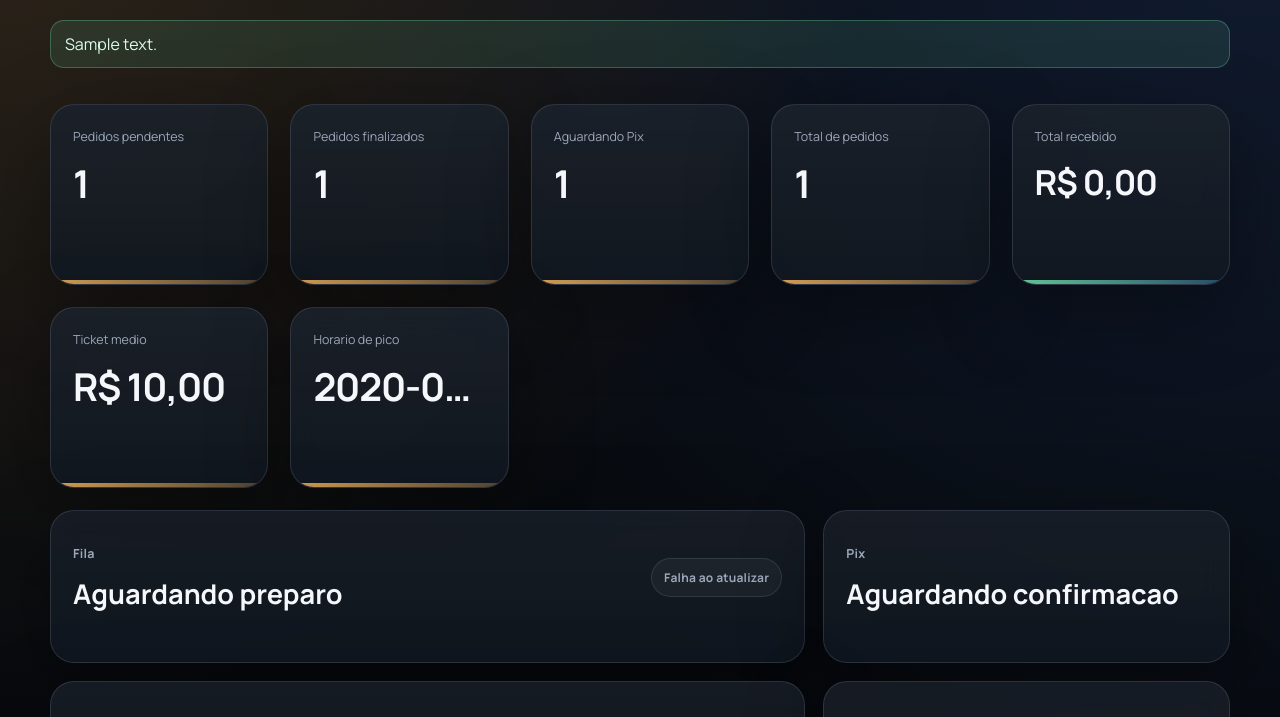
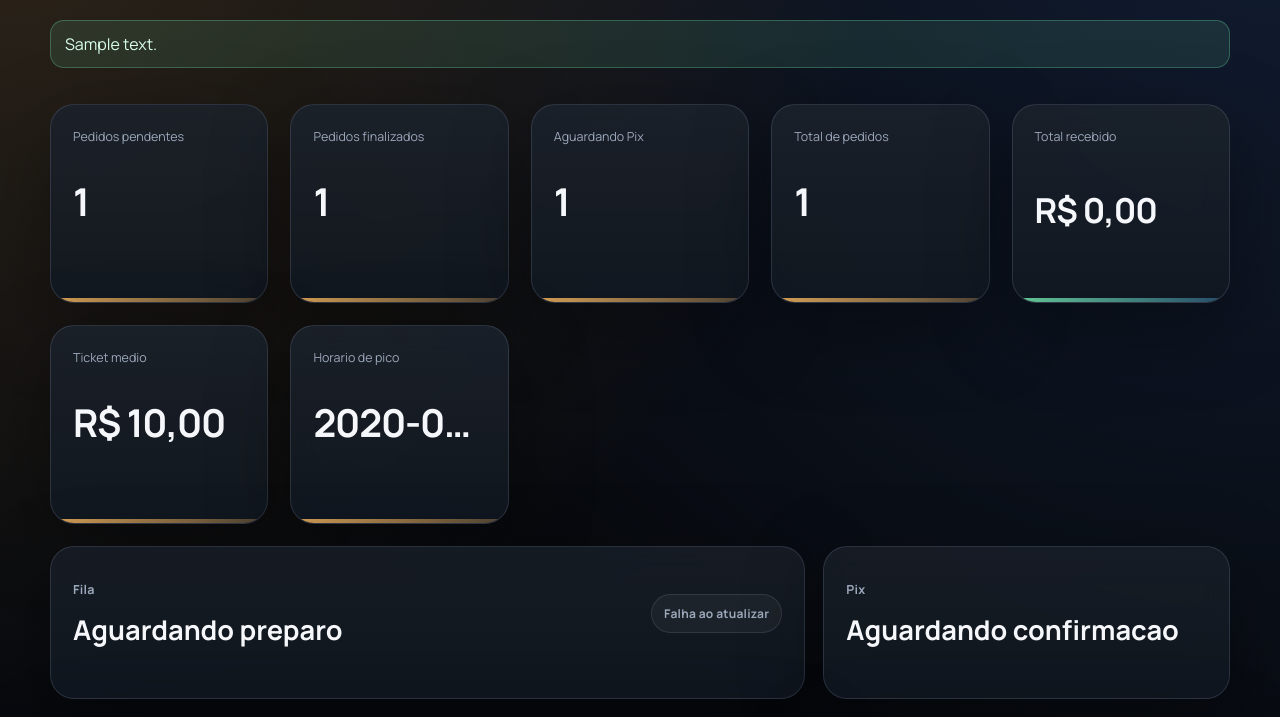
Before and after one commit to javaaaaa-271/BARZOS, a Flask app: template BarOS/templates/dashboard.html in a window 1280 px wide. Shown: the part 185-902 px from the top of the page. Run offline with Flask 3, Linux system fonts and the light colour scheme; the template is opened without the code that fills it: most values are stand-ins (such as "Sample title", 1, 10 or a date in 2020); some libraries are stand-ins or nearby versions.

Commit message:
Add files via upload

```diff
--- a/BarOS/templates/dashboard.html
+++ b/BarOS/templates/dashboard.html
@@ -22,6 +22,7 @@
       </div>
       <div class="dashboard-button-group dashboard-action-group">
         {% if current_user.can_manage_bar %}
+        <a class="secondary-button" href="{{ url_for('settings_page') }}">Configuracoes</a>
         <button class="primary-button" type="button" id="close-bar-button">Close Bar</button>
         <button class="ghost-button" type="button" id="reset-data-button">Resetar dados</button>
         {% endif %}
@@ -41,40 +42,54 @@
 
   <section class="stats-grid premium-stats-grid">
     <article class="stat-card stat-card-highlight kpi-card">
+      <div class="kpi-content">
         <span class="kpi-label">Pedidos pendentes</span>
         <strong class="kpi-value" id="pending-count">{{ summary.pending_count }}</strong>
+      </div>
     </article>
     <article class="stat-card stat-card-highlight kpi-card">
+      <div class="kpi-content">
         <span class="kpi-label">Pedidos finalizados</span>
         <strong class="kpi-value" id="completed-count">{{ summary.completed_count }}</strong>
+      </div>
     </article>
     <article class="stat-card stat-card-highlight kpi-card">
+      <div class="kpi-content">
         <span class="kpi-label">Aguardando Pix</span>
         <strong class="kpi-value" id="awaiting-payment-count">{{ summary.awaiting_payment_count }}</strong>
+      </div>
     </article>
     <article class="stat-card stat-card-highlight kpi-card">
+      <div class="kpi-content">
         <span class="kpi-label">Total de pedidos</span>
         <strong class="kpi-value" id="total-count">{{ summary.total_count }}</strong>
+      </div>
     </article>
     <article class="stat-card stat-card-highlight stat-card-accent kpi-card">
+      <div class="kpi-content">
         <span class="kpi-label">Total recebido</span>
         <strong
           class="kpi-value money-display"
           id="revenue-total"
           data-money-value="{{ summary.revenue or 0 }}"
         >R$ {{ "%.2f"|format(summary.revenue) }}</strong>
+      </div>
     </article>
     <article class="stat-card stat-card-highlight kpi-card">
+      <div class="kpi-content">
         <span class="kpi-label">Ticket medio</span>
         <strong
           class="kpi-value money-display"
           id="average-ticket"
           data-money-value="{{ summary.average_ticket or 0 }}"
         >R$ {{ "%.2f"|format(summary.average_ticket) }}</strong>
+      </div>
     </article>
     <article class="stat-card stat-card-highlight kpi-card">
+      <div class="kpi-content">
         <span class="kpi-label">Horario de pico</span>
         <strong class="kpi-value" id="peak-time">{{ summary.peak_time_label }}</strong>
+      </div>
     </article>
   </section>
 
```
Lines whose indentation alone changed are shown as unchanged.
